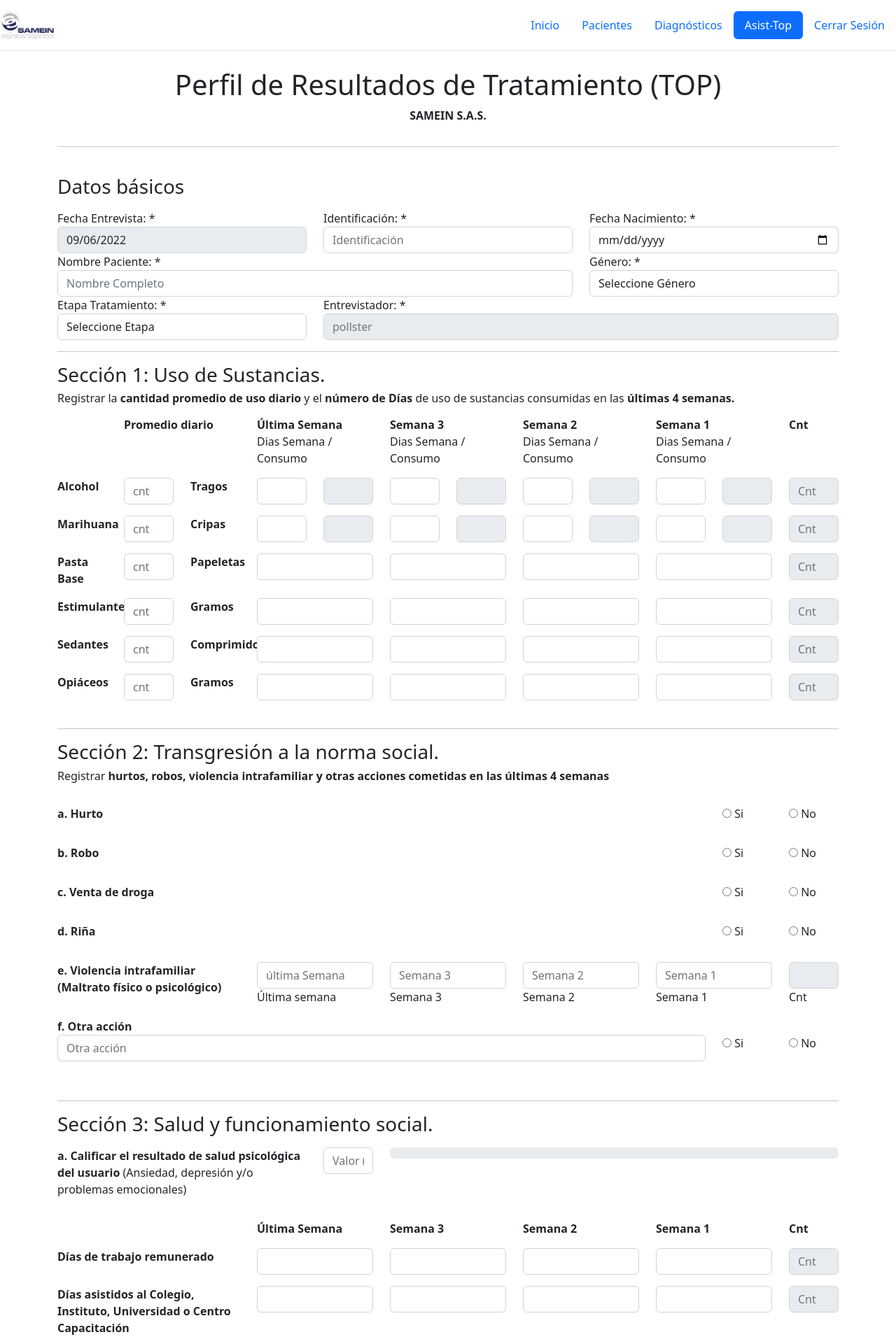
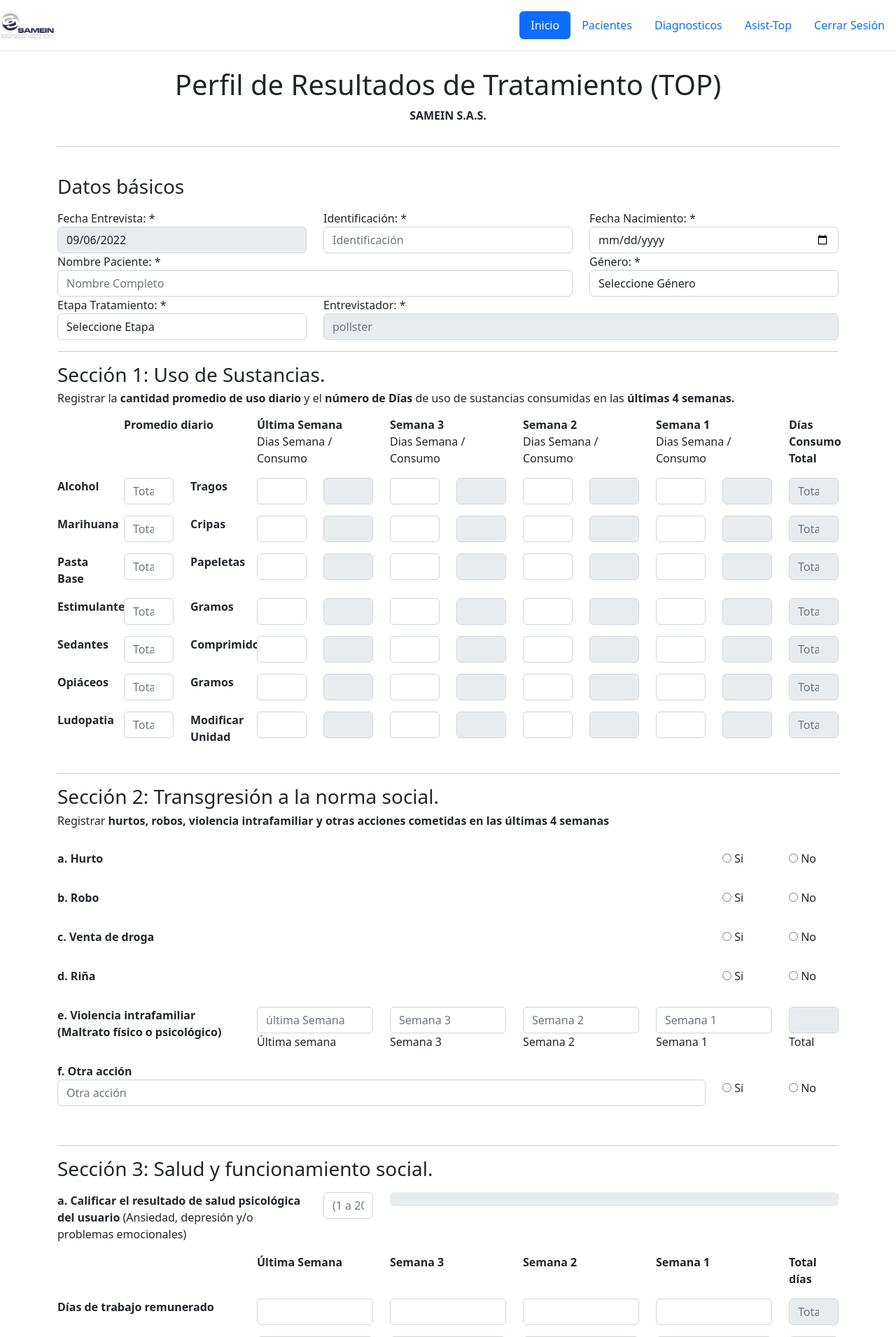
Before and after one commit to julianpk19961/SameBit, a PHP site: page /samebit/pages/asisttop.php in a window 1280 px wide. Shown: the top 1911 px of the page at 70% size. Run offline with PHP 8.4, Linux system fonts and the light colour scheme; some libraries are stand-ins or nearby versions.

Commit message:
Se agregan funcionalidades de navegación y ajustes de estilo usando el js como modulo de cambios, asi mismo se planea la inclusión para el próximo commit de un modal el cual mostrara el avance del paciente desde su primer manejo hasta el cuarto

```diff
--- a/pages/asisttop.php
+++ b/pages/asisttop.php
@@ -1,18 +1,20 @@
 <?php
 include './generales/header.php';
 ?>
+
 <header class="d-flex flex-wrap justify-content-left py-3 mb-4 border-bottom">
     <a href="/" class="d-flex align-items-center mb-2 mb-md-0 me-md-auto text-dark text-decoration-none">
       <img src="../img/SameinLogo.png" height="40" class="logo">
     </a>
     <ul class="nav nav-pills">
-      <li class="nav-item"><a href="./dashboard.php" class="nav-link" aria-current="page">Inicio</a></li>
+    <li class="nav-item"><a href="../pages/dashboard.php" class="nav-link active" aria-current="page">Inicio</a></li>
       <li class="nav-item"><a href="../pages/pacients.php" class="nav-link">Pacientes</a></li>
-      <li class="nav-item"><a href="#" class="nav-link">Diagnósticos</a></li>
-      <li class="nav-item"><a href="../pages/asisttop.php" class="nav-link active">Asist-Top</a></li>
-      <li class="nav-item"><a href="../config/logout.php" class="nav-link">Cerrar Sesión</a></li>
+      <li class="nav-item"><a href="#" class="nav-link">Diagnosticos</a></li>
+      <li class="nav-item"><a href="" class="nav-link">Asist-Top</a></li>
+      <li class="nav-item"><a href="http://localhost/samebit/" class="nav-link">Cerrar Sesión</a></li>
     </ul>
 </header>
+
   <div class="container" id="form">
     <section class="row">
       <div class="col-md-12">
@@ -129,7 +131,7 @@ include './generales/header.php';
               Dias Semana / Consumo</label>
             </div>
         <div class="form-group col-md-1">
-            <label class="text"><strong>Cnt</strong></label>
+            <label class="text"><strong>Días Consumo Total</strong></label>
         </div>
     </section>
     <p></p>
@@ -139,10 +141,10 @@ include './generales/header.php';
             <label class="text mx-auto" ><strong>Alcohol</strong></label>
         </div>
         <div class="form-group col-md-1 ">
-            <input type="number" class="form-control input-sm" id="daylyAverageAlcohol"  placeholder="cnt" min="0" title="cantidad tragos diarios" required>
+            <input type="number" class="form-control input-sm" id="daylyAverageAlcohol"  placeholder="Total" min="0" title="Cantidad tragos diarios" required>
         </div>
         <div class="form-group col-md-1">
-           <label id="UndAlcohol" class="text"><strong>Tragos</strong></label>
+           <label id="undAlcohol" class="text"><strong>Tragos</strong></label>
         </div>
         <div class="form-group col-md-1">
             <input type="number" class="form-control" id="week4Alcohol" title="Días de la semana" min="0" max="7" required>
@@ -169,7 +171,7 @@ include './generales/header.php';
             <input type="number" class="form-control" id="week1dailyAlcohol" title="Consumo" disabled>
         </div>
         <div class="form-group col-md-1">
-            <input type="number" class="form-control" id="MonthTotalAlcohol" placeholder="Cnt" disabled>
+            <input type="number" class="form-control" id="MonthTotalAlcohol" placeholder="Total" disabled>
         </div>
     </section>
 
@@ -180,11 +182,10 @@ include './generales/header.php';
             <label class="text"><strong>Marihuana</strong></label>
         </div>
         <div class="form-group col-md-1">
-            <input type="number" class="form-control" id="daylyAverageWeed" placeholder="cnt" min="0" title="cantidad cripas diarias" required>
+            <input type="number" class="form-control" id="daylyAverageWeed" placeholder="Total" min="0" title="Cantidad cripas diarias" required>
         </div>
         <div class="form-group col-md-1">
-
-           <label for=""><strong>Cripas</strong></label>
+           <label id="undWeed"><strong>Cripas</strong></label>
         </div>
         <div class="form-group col-md-1">
             <input type="number" class="form-control" id="week4Weed" title="Días de la semana" min="1" max="7" required>
@@ -211,35 +212,47 @@ include './generales/header.php';
             <input type="number" class="form-control" id="week1dailyWeed" title="Consumo" disabled>
         </div>
         <div class="form-group col-md-1">
-            <input type="number" class="form-control" id="MonthTotalWeed" placeholder="Cnt" disabled>
+            <input type="number" class="form-control" id="MonthTotalWeed" placeholder="Total" disabled>
         </div>
     </section>
     <p></p>
     <!--  PBC  -->
     <section class="row" id="Pbc">
         <div class="col-md-1">
-            <label class="text"><strong>Pasta Base</strong></label>
+            <label  class="text"><strong>Pasta Base</strong></label>
         </div>
         <div class="form-group col-md-1">
-            <input type="number" class="form-control" id="daylyAveragePbc" placeholder="cnt" min="0" title="cantidad cripas diarias" required>
+            <input type="number" class="form-control" id="daylyAveragePbc" placeholder="Total" min="0" title="Cantidad cripas diarias" required>
         </div>
         <div class="form-group col-md-1">
-           <label ><strong>Papeletas</strong></label>
+           <label id="undPbc"><strong>Papeletas</strong></label>
         </div>
-        <div class="form-group col-md-2">
+        <div class="form-group col-md-1">
             <input type="number" class="form-control" id="week4Pbc" title="Días de la semana" min="1" max="7" required>
         </div>
-        <div class="form-group col-md-2">
+        <div class="form-group col-md-1">
+            <input type="number" class="form-control" id="week4dailyPbc" title="Consumo" disabled>
+        </div>
+        <div class="form-group col-md-1">
             <input type="number" class="form-control" id="week3Pbc" title="Días de la semana" min="1" max="7" required>
         </div>
-        <div class="form-group col-md-2">
+        <div class="form-group col-md-1">
+            <input type="number" class="form-control" id="week3dailyPbc" title="Consumo" disabled>
+        </div>
+        <div class="form-group col-md-1">
             <input type="number" class="form-control" id="week2Pbc" title="Días de la semana" min="1" max="7" required>
         </div>
-        <div class="form-group col-md-2">
+        <div class="form-group col-md-1">
+            <input type="number" class="form-control" id="week2dailyPbc" title="Consumo" disabled>
+        </div>
+        <div class="form-group col-md-1">
             <input type="number" class="form-control" id="week1Pbc" title="Días de la semana" min="1" max="7" required>
         </div>
         <div class="form-group col-md-1">
-            <input type="number" class="form-control" id="MonthTotalPbc" placeholder="Cnt" disabled>
+            <input type="number" class="form-control" id="week1dailyPbc" title="Consumo" disabled>
+        </div>
+        <div class="form-group col-md-1">
+            <input type="number" class="form-control" id="MonthTotalPbc" placeholder="Total" disabled>
         </div>
     </section>
     <p></p>
@@ -249,25 +262,37 @@ include './generales/header.php';
             <label class="text"><strong>Estimulantes</strong></label>
         </div>
         <div class="form-group col-md-1">
-            <input type="number" class="form-control" id="daylyAverageStimulants" placeholder="cnt" min="0" title="cantidad cripas diarias" required>
+            <input type="number" class="form-control" id="daylyAverageStimulants" placeholder="Total" min="0" title="Cantidad cripas diarias" required>
         </div>
         <div class="form-group col-md-1">
-           <label for=""><strong>Gramos</strong></label>
+           <label id="undStimulants" for=""><strong>Gramos</strong></label>
         </div>
-        <div class="form-group col-md-2">
+        <div class="form-group col-md-1">
             <input type="number" class="form-control" id="week4Stimulants" title="Días de la semana" min="1" max="7" required>
         </div>
-        <div class="form-group col-md-2">
+        <div class="form-group col-md-1">
+            <input type="number" class="form-control" id="week4dailyStimulants" title="Consumo" disabled>
+        </div>
+        <div class="form-group col-md-1">
             <input type="number" class="form-control" id="week3Stimulants" title="Días de la semana" min="1" max="7" required>
         </div>
-        <div class="form-group col-md-2">
+        <div class="form-group col-md-1">
+            <input type="number" class="form-control" id="week3dailyStimulants" title="Consumo" disabled>
+        </div>
+        <div class="form-group col-md-1">
             <input type="number" class="form-control" id="week2Stimulants" title="Días de la semana" min="1" max="7" required>
         </div>
-        <div class="form-group col-md-2">
+        <div class="form-group col-md-1">
+            <input type="number" class="form-control" id="week2dailyStimulants" title="Consumo" disabled>
+        </div>
+        <div class="form-group col-md-1">
             <input type="number" class="form-control" id="week1Stimulants" title="Días de la semana" min="1" max="7" required>
         </div>
         <div class="form-group col-md-1">
-            <input type="number" class="form-control" id="MonthTotalStimulants" placeholder="Cnt" disabled>
+            <input type="number" class="form-control" id="week1dailyStimulants" title="Consumo" disabled>
+        </div>
+        <div class="form-group col-md-1">
+            <input type="number" class="form-control" id="MonthTotalStimulants" placeholder="Total" disabled>
         </div>
     </section>
     <p></p>
@@ -277,56 +302,119 @@ include './generales/header.php';
             <label class="text"><strong>Sedantes</strong></label>
         </div>
         <div class="form-group col-md-1">
-            <input type="number" class="form-control" id="daylyAverageSedative" placeholder="cnt" min="0" title="cantidad cripas diarias" required>
+            <input type="number" class="form-control" id="daylyAverageSedative" placeholder="Total" min="0" title="Cantidad cripas diarias" required>
         </div>
         <div class="form-group col-md-1">
-           <label for=""><strong>Comprimidos</strong></label>
+           <label id="undSedative" for=""><strong>Comprimidos</strong></label>
         </div>
-        <div class="form-group col-md-2">
+        <div class="form-group col-md-1">
             <input type="number" class="form-control" id="week4Sedative" title="Días de la semana" min="1" max="7" required>
         </div>
-        <div class="form-group col-md-2">
+        <div class="form-group col-md-1">
+            <input type="number" class="form-control" id="week4dailySedative" title="Consumo" disabled>
+        </div>
+        <div class="form-group col-md-1">
             <input type="number" class="form-control" id="week3Sedative" title="Días de la semana" min="1" max="7" required>
         </div>
-        <div class="form-group col-md-2">
+        <div class="form-group col-md-1">
+            <input type="number" class="form-control" id="week3dailySedative" title="Consumo" disabled>
+        </div>
+        <div class="form-group col-md-1">
             <input type="number" class="form-control" id="week2Sedative" title="Días de la semana" min="1" max="7" required>
         </div>
-        <div class="form-group col-md-2">
+        <div class="form-group col-md-1">
+            <input type="number" class="form-control" id="week2dailySedative" title="Consumo" disabled>
+        </div>
+        <div class="form-group col-md-1">
             <input type="number" class="form-control" id="week1Sedative" title="Días de la semana" min="1" max="7" required>
         </div>
         <div class="form-group col-md-1">
-            <input type="number" class="form-control" id="MonthTotalSedative" placeholder="Cnt" disabled>
+            <input type="number" class="form-control" id="week1dailySedative" title="Consumo" disabled>
+        </div>
+        <div class="form-group col-md-1">
+            <input type="number" class="form-control" id="MonthTotalSedative" placeholder="Total" disabled>
         </div>
     </section>
     <p></p>
      <!--  Sustancia 6  -->
      <section class="row" id="Opiates">
         <div class="col-md-1">
-            <label class="text"><strong>Opiáceos</strong></label>
+            <label  class="text"><strong>Opiáceos</strong></label>
         </div>
         <div class="form-group col-md-1">
-            <input type="number" class="form-control" id="daylyAverageOpiates" placeholder="cnt" min="0" title="cantidad cripas diarias" required>
+            <input type="number" class="form-control" id="daylyAverageOpiates" placeholder="Total" min="0" title="Cantidad cripas diarias" required>
         </div>
         <div class="form-group col-md-1">
-           <label for=""><strong>Gramos</strong></label>
+           <label id="undOpiates"><strong>Gramos</strong></label>
         </div>
-        <div class="form-group col-md-2">
+        <div class="form-group col-md-1">
             <input type="number" class="form-control" id="week4Opiates" title="Días de la semana" min="1" max="7" required>
         </div>
-        <div class="form-group col-md-2">
+        <div class="form-group col-md-1">
+            <input type="number" class="form-control" id="week4dailyOpiates" title="Consumo" disabled>
+        </div>
+        <div class="form-group col-md-1">
             <input type="number" class="form-control" id="week3Opiates" title="Días de la semana" min="1" max="7" required>
         </div>
-        <div class="form-group col-md-2">
+        <div class="form-group col-md-1">
+            <input type="number" class="form-control" id="week3dailyOpiates" title="Consumo" disabled>
+        </div>
+        <div class="form-group col-md-1">
             <input type="number" class="form-control" id="week2Opiates" title="Días de la semana" min="1" max="7" required>
         </div>
-        <div class="form-group col-md-2">
+        <div class="form-group col-md-1">
+            <input type="number" class="form-control" id="week2dailyOpiates" title="Consumo" disabled>
+        </div>
+        <div class="form-group col-md-1">
             <input type="number" class="form-control" id="week1Opiates" title="Días de la semana" min="1" max="7" required>
         </div>
         <div class="form-group col-md-1">
-            <input type="number" class="form-control" id="MonthTotalOpiates" placeholder="Cnt" disabled>
+            <input type="number" class="form-control" id="week1dailyOpiates" title="Consumo" disabled>
+        </div>
+        <div class="form-group col-md-1">
+            <input type="number" class="form-control" id="MonthTotalOpiates" placeholder="Total" disabled>
         </div>
     </section>
-
+    <p></p>
+     <!--  Sustancia 6  -->
+     <section class="row" id="Gambling">
+        <div class="col-md-1">
+            <label class="text"><strong>Ludopatia</strong></label>
+        </div>
+        <div class="form-group col-md-1">
+            <input type="number" class="form-control" id="daylyAverageGambling" placeholder="Total" min="0" title="Cantidad cripas diarias" required>
+        </div>
+        <div class="form-group col-md-1">
+           <label id="undGambling" contenteditable="true" ><strong>Modificar Unidad</strong></label>
+        </div>
+        <div class="form-group col-md-1">
+            <input type="number" class="form-control" id="week4Gambling" title="Días de la semana" min="1" max="7" required>
+        </div>
+        <div class="form-group col-md-1">
+            <input type="number" class="form-control" id="week4dailyGambling" title="Consumo" disabled>
+        </div>
+        <div class="form-group col-md-1">
+            <input type="number" class="form-control" id="week3Gambling" title="Días de la semana" min="1" max="7" required>
+        </div>
+        <div class="form-group col-md-1">
+            <input type="number" class="form-control" id="week3dailyGambling" title="Consumo" disabled>
+        </div>
+        <div class="form-group col-md-1">
+            <input type="number" class="form-control" id="week2Gambling" title="Días de la semana" min="1" max="7" required>
+        </div>
+        <div class="form-group col-md-1">
+            <input type="number" class="form-control" id="week2dailyGambling" title="Consumo" disabled>
+        </div>
+        <div class="form-group col-md-1">
+            <input type="number" class="form-control" id="week1Gambling" title="Días de la semana" min="1" max="7" required>
+        </div>
+        <div class="form-group col-md-1">
+            <input type="number" class="form-control" id="week1dailyGambling" title="Consumo" disabled>
+        </div>
+        <div class="form-group col-md-1">
+            <input type="number" class="form-control" id="MonthTotalGambling" placeholder="Total" disabled>
+        </div>
+    </section>
     <br>
     <hr>
     <!--  Sección 2  -->
@@ -431,7 +519,7 @@ include './generales/header.php';
         </div>
         <div class="form-group col-md-1">
             <input type="number" class="form-control" id="MonthTotalAbuse" placeholder="" disabled >
-            Cnt
+            Total
         </div>
     </section>
     <p></p>
@@ -471,16 +559,16 @@ include './generales/header.php';
         (Ansiedad, depresión y/o problemas emocionales)</p>
       </div>
       <div class="col-md-1">
-        <input class="form-control" type="text" id="psychologicalstate" placeholder="Valor (1-20)" size="10px" title="calificación de 1 a 20 dónde 1 es muy malo y 20 excelente" >
+        <input class="form-control" type="text" id="psychologicalstate" placeholder="(1 a 20)" size="10px" title="calificación de 1 a 20 dónde 1 es muy malo y 20 excelente" >
       </div>
       <div class="col-md-7">
-        <div class="progress">
-        <div class="progress-bar"   id="_progress-wrappsy" role="progressbar" aria-valuenow="0" aria-valuemin="0" aria-valuemax="100" style="width:0%">
+
+        <div class="progress" style="height: 20px;" style="height: 20px;">
+        <div class="progress-bar" id="_progress-wrappsy" role="progressbar" aria-valuenow="0" aria-valuemin="0" aria-valuemax="100" style="width:0%">
         </div>
        </div>
       </div>
     </section>
-    <p></p>
     <!-- encabezado de inputs -->
     <section class="row">
         <div class="col-md-1">
@@ -502,7 +590,7 @@ include './generales/header.php';
             <label class="text"><strong>Semana 1</strong></label>
             </div>
         <div class="form-group col-md-1">
-            <label class="text"><strong>Cnt</strong></label>
+            <label class="text"><strong>Total días</strong></label>
         </div>
     </section>
     <p></p>
@@ -524,7 +612,7 @@ include './generales/header.php';
             <input type="number" class="form-control" id="week1Work" title="Días de la semana" min="1" max="7" required>
         </div>
         <div class="form-group col-md-1">
-            <input type="number" class="form-control" id="MonthTotalWork" placeholder="Cnt" disabled>
+            <input type="number" class="form-control" id="MonthTotalWork" placeholder="Total" disabled>
         </div>
     </section>
     <p></p>
@@ -532,7 +620,7 @@ include './generales/header.php';
         <div class="col-md-3">
             <label class="text"><strong>Días asistidos al Colegio, Instituto, Universidad o Centro Capacitación</strong></label>
         </div>
-        <div class="form-group col-md-2">
+        <div lass="col-md-1" class="form-group col-md-2">
             <input type="number" class="form-control" id="week4School" title="Días de la semana" min="1" max="7" required>
         </div>
         <div class="form-group col-md-2">
@@ -545,7 +633,7 @@ include './generales/header.php';
             <input type="number" class="form-control" id="week1School" title="Días de la semana" min="1" max="7" required>
         </div>
         <div class="form-group col-md-1">
-            <input type="number" class="form-control" id="MonthTotalSchool" placeholder="Cnt" disabled>
+            <input type="number" class="form-control" id="MonthTotalSchool" placeholder="Total" disabled>
         </div>
     </section>
     <p></p>
@@ -555,11 +643,12 @@ include './generales/header.php';
         (Agrado de síntomas físicos u molestias por enfermedad)</p>
       </div>
       <div class="col-md-1">
-        <input class="form-control" type="text" id="physicalstate" size="10px" placeholder="Calificación(1-20)" title="calificación de 1 a 20 dónde 1 es muy malo y 20 excelente" >
+        <input class="form-control" type="text" id="physicalstate" size="10px" placeholder="(1 a 20)" title="calificación de 1 a 20 dónde 1 es muy malo y 20 excelente" >
       </div>
       <div class="col-md-7">
-        <div class="progress">
-          <div class="progress-bar"   id="_progress-wrapphy" role="progressbar" aria-valuenow="0" aria-valuemin="0" aria-valuemax="100" style="width:0%"> </div>
+      <p></p>
+        <div class="progress" style="height: 20px;">
+          <div class="progress-bar" id="_progress-wrapphy" role="progressbar" aria-valuenow="0" aria-valuemin="0" aria-valuemax="100" style="width:0%"> </div>
         </div>
       </div>
     </section>
@@ -604,11 +693,11 @@ include './generales/header.php';
         (Ej. Es capaz de disfrutar de la vida, consigue estar bien con su familia y el entorno)</p>
       </div>
       <div class="col-md-1">
-        <input class="form-control" type="text" id="housestate" size="10px" placeholder="Calificación(1-20)" title="calificación de 1 a 20 dónde 1 es muy malo y 20 excelente" >
+        <input class="form-control" type="text" id="housestate" size="10px" placeholder="(1 a 20)" title="calificación de 1 a 20 dónde 1 es muy malo y 20 excelente" >
       </div>
       <div class="col-md-7">
-        <label>1</label>
-        <div class="progress">
+        <p></p>
+        <div class="progress" style="height: 20px;">
           <div class="progress-bar"   id="_progress-wraphou" role="progressbar" aria-valuenow="0" aria-valuemin="0" aria-valuemax="100" style="width:0%"></div>
         </div>
       </div>
```
Also changed, not shown: Js/asisttop.Js (+65 -25 lines).
